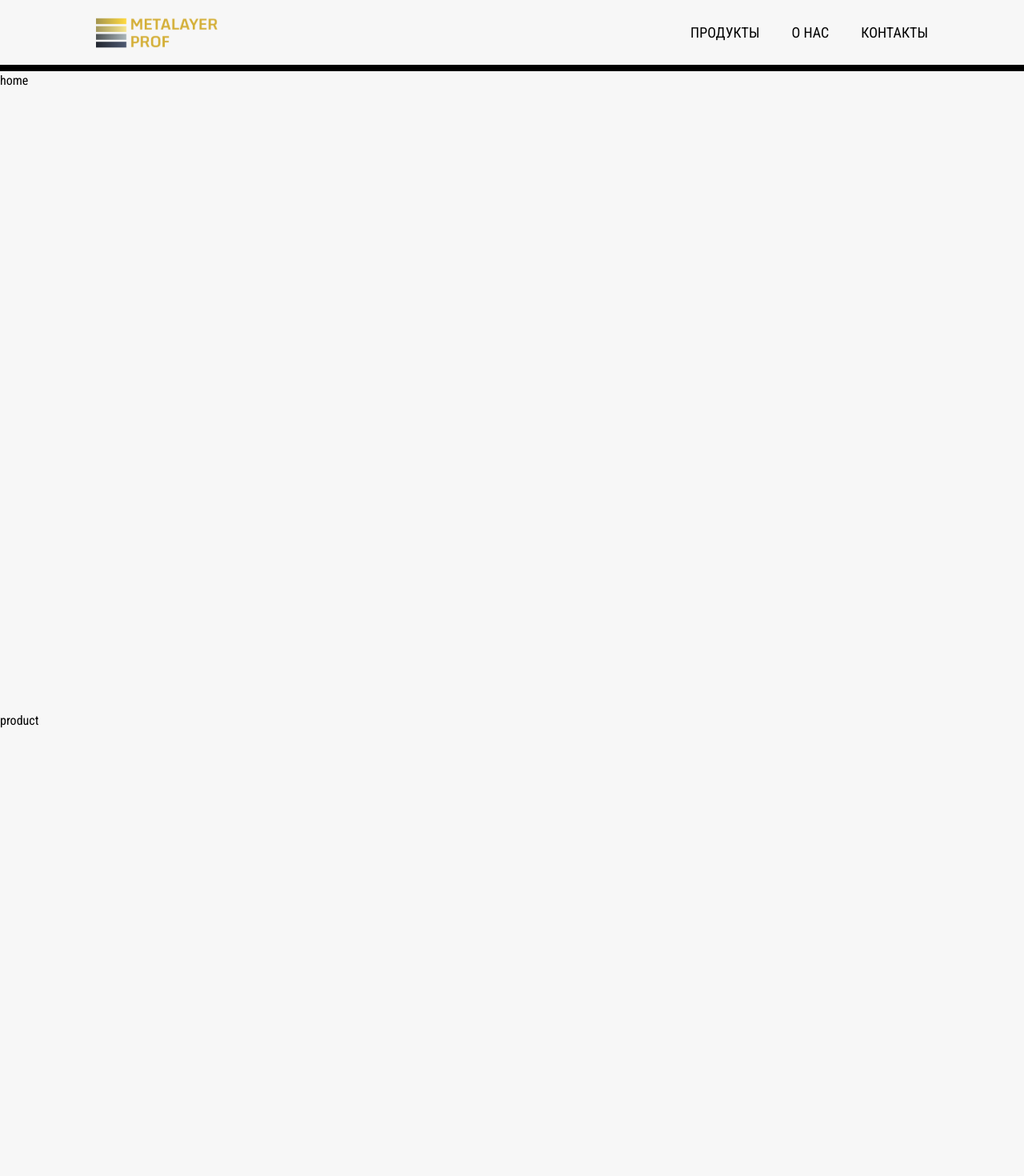
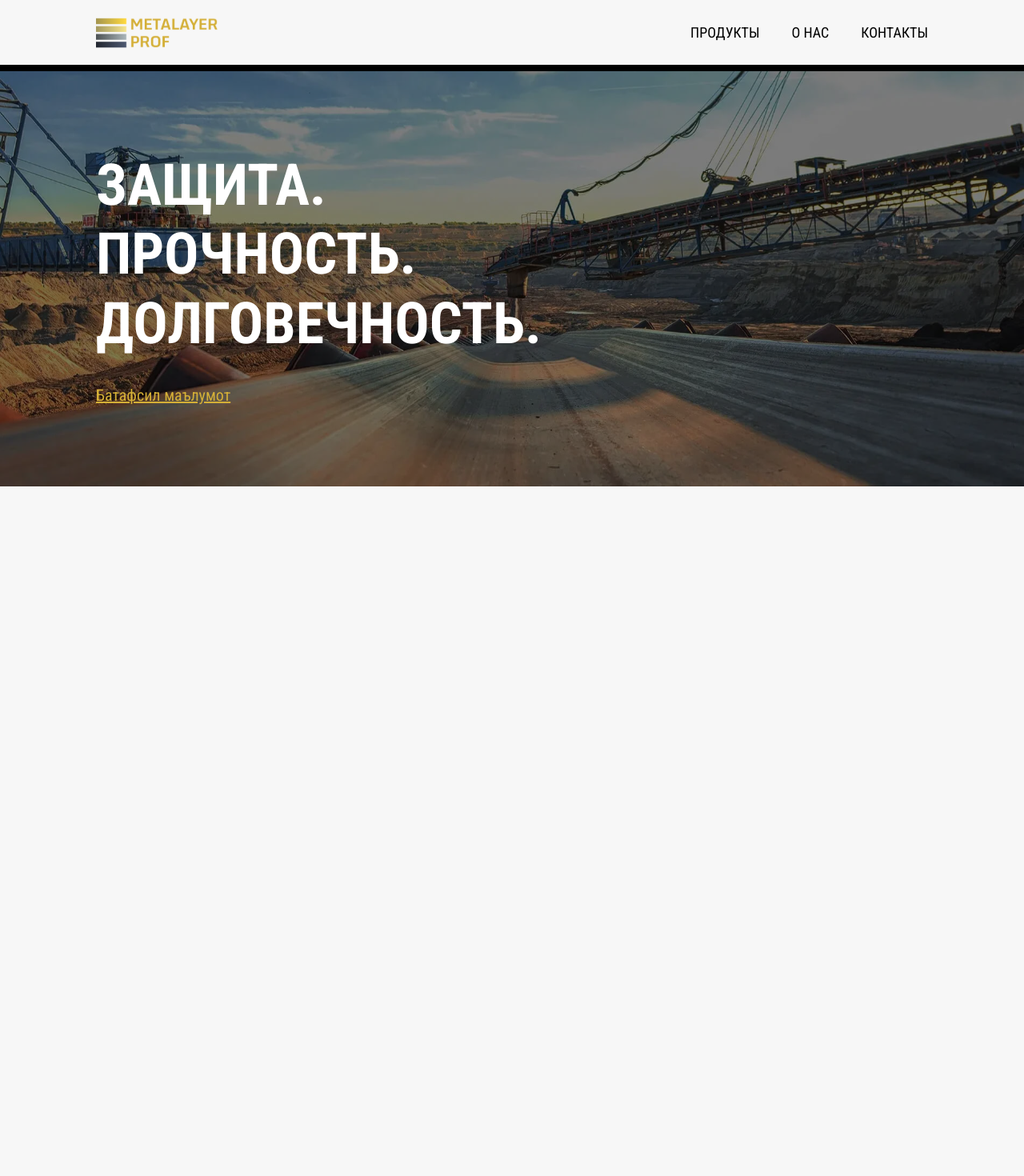
Before and after one commit to fozilbekfayzullayev/metalayer, a React (Vite) app: page / in a window 1280 px wide. Shown: the top 1470 px of the page at 80% size. After the commit the page ends 800 px from the top, so only its background shows below. Built offline with nearby package versions, Linux system fonts and the light colour scheme.

Commit message:
add hero section

```diff
--- a/src/components/Navbar.jsx
+++ b/src/components/Navbar.jsx
@@ -15,7 +15,10 @@ const Navbar = () => {
     <>
       <div className="custom-container flex items-center justify-between py-3.5 md:py-5">
         <div className="navbar-brand z-99">
-          <Link to="/" className="cursor-pointer hover:opacity-65 duration-75">
+          <Link
+            to="/"
+            className="cursor-pointer hover:opacity-65 transition-opacity duration-75"
+          >
             <img src={logoDesktop} alt="Metalayer prof logo" />
           </Link>
         </div>
--- a/src/index.css
+++ b/src/index.css
@@ -73,3 +73,16 @@ body {
   background-color: #f7f7f7;
   color: #000000;
 }
+
+section {
+  padding: 100px 0;
+}
+
+.hero {
+  background-image: url("./assets/image/banner-desktop.jpg");
+  background-color: rgba(0, 0, 0, 0.5);
+  background-blend-mode: darken;
+  background-size: cover;
+  background-position: center;
+  background-repeat: no-repeat;
+}
--- a/src/pages/Home.jsx
+++ b/src/pages/Home.jsx
@@ -1,19 +1,23 @@
 import React from "react";
+import { Link } from "react-scroll";
 
 const Home = () => {
   return (
     <>
-      <section id="/" className="h-[100vh]">
-        home
-      </section>
-      <section id="product" className="h-[100vh]">
-        product
-      </section>
-      <section id="about" className="h-[100vh]">
-        about
-      </section>
-      <section id="contact" className="h-[100vh]">
-        contact
+      <section id="/" className="hero">
+        <div className="custom-container">
+          <h1 className="text-[32px] md:text-7xl font-bold text-white md:leading-[1.2] leading-[1.1] uppercase">
+            защита.
+            <br /> Прочность.
+            <br /> Долговечность.
+          </h1>
+          <Link
+            to="about"
+            className="text-gold text-lg md:text-xl mt-6 md:mt-8 inline-block underline cursor-pointer hover:opacity-65 transition-opacity duration-75 ease-in"
+          >
+            Батафсил маълумот
+          </Link>
+        </div>
       </section>
     </>
   );
```
